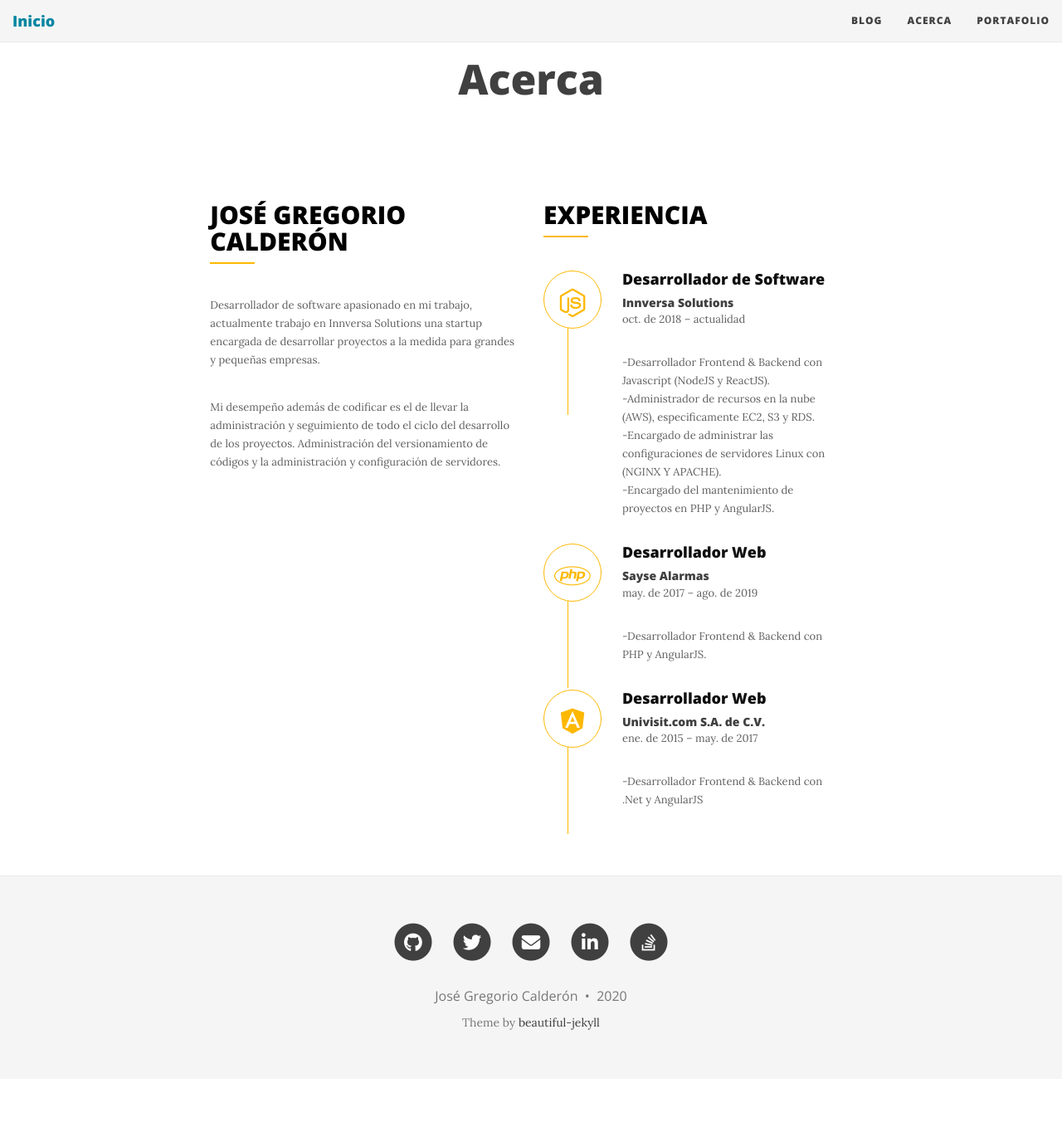
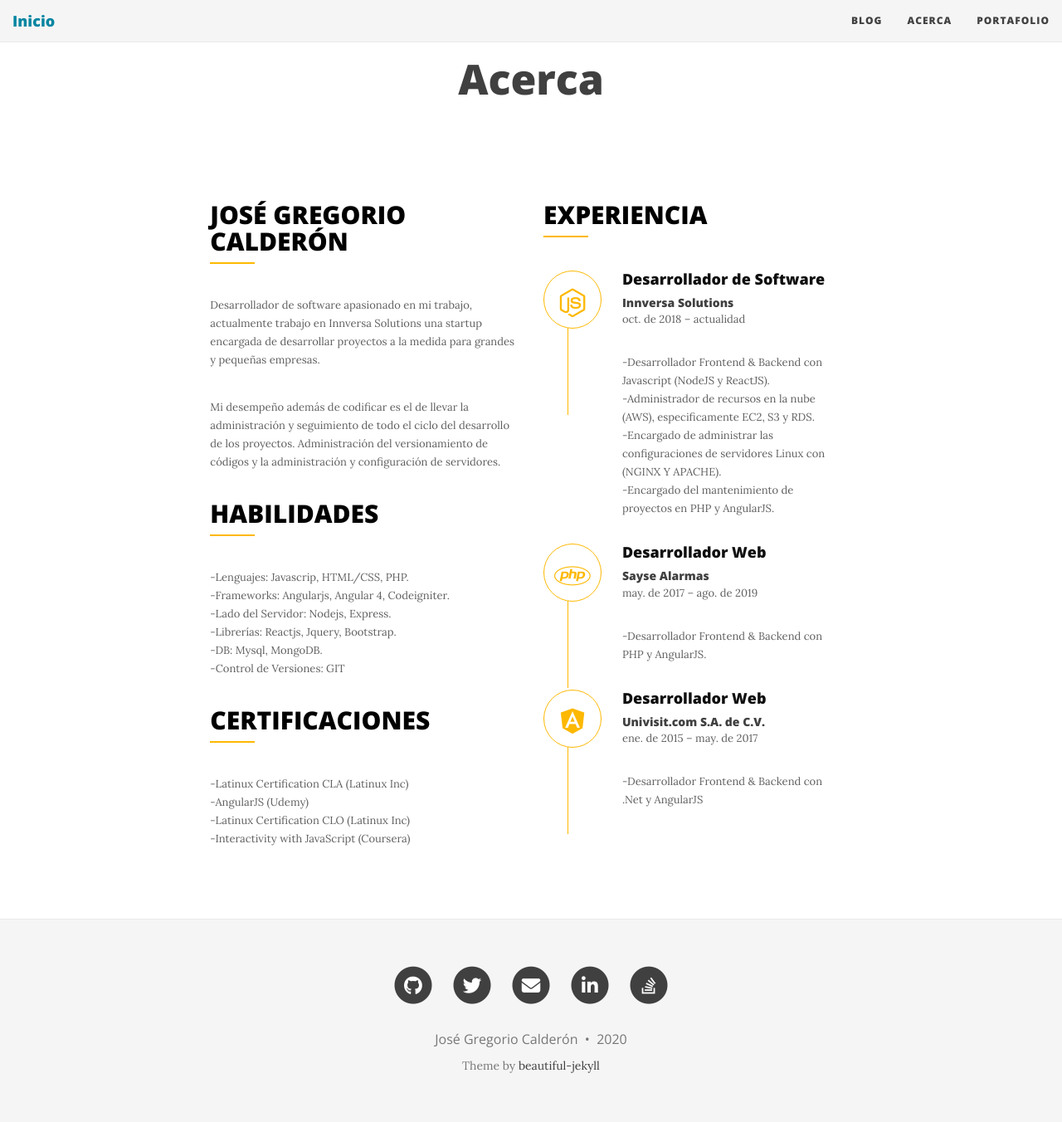
Before and after one commit to josegoyo/josegoyo.github.io, a Jekyll site: the page built from templates/aboutme.md, in a window 1280 px wide. Shown: the whole page at 83% size. Built offline with Jekyll 4.4.1, drawn with Linux system fonts in a browser that asks for light colours; nearby versions of some CDN libraries; library files that are not in the unit come from our copies; comment, search, counter and statistics services are not loaded; before the commit the page ends 1300 px from its top, so only the background shows below that.

Commit message:
Update aboutme.md

```diff
--- a/templates/aboutme.md
+++ b/templates/aboutme.md
@@ -9,14 +9,32 @@ css: "../css/about.css"
             <div class="">
                 <div class="col-md-6">
                     <div class="aboutus">
-                        <h2 class="aboutus-title">José Gregorio Calderón</h2>
+                        <h3 class="aboutus-title">José Gregorio Calderón</h3>
                         <p class="aboutus-text">Desarrollador de software apasionado en mi trabajo, actualmente trabajo en Innversa Solutions una startup encargada de desarrollar proyectos a la medida para grandes y pequeñas empresas.</p>
                         <p class="aboutus-text">Mi desempeño además de codificar es el de llevar la administración y seguimiento de todo el ciclo del desarrollo de los proyectos. Administración del versionamiento de códigos y la administración y configuración de servidores. </p>
+                    </div>
+                    <div class="aboutus">
+                        <h3 class="aboutus-title">Habilidades</h3>
+                        <p class="aboutus-text">
+                            -Lenguajes: Javascrip, HTML/CSS, PHP.<br/>
+                            -Frameworks: Angularjs, Angular 4, Codeigniter.<br/>
+                            -Lado del Servidor: Nodejs, Express.<br/>
+                            -Librerías: Reactjs, Jquery, Bootstrap.<br/>
+                            -DB: Mysql, MongoDB.<br/>
+                            -Control de Versiones: GIT	</p>
+                    </div>
+                    <div class="aboutus">
+                        <h3 class="aboutus-title">Certificaciones</h3>
+                        <p class="aboutus-text">
+                            -Latinux Certification CLA (Latinux Inc)<br/>
+                            -AngularJS (Udemy)<br/>
+                            -Latinux Certification CLO (Latinux Inc)<br/>
+                            -Interactivity with JavaScript (Coursera)</p>
                     </div>
                 </div>
                 <div class="col-md-6">
                     <div class="feature">
-                        <h2 class="aboutus-title">Experiencia</h2>
+                        <h3 class="aboutus-title">Experiencia</h3>
                         <div class="feature-box">
                             <div class="clearfix">
                                 <div class="iconset">
```
